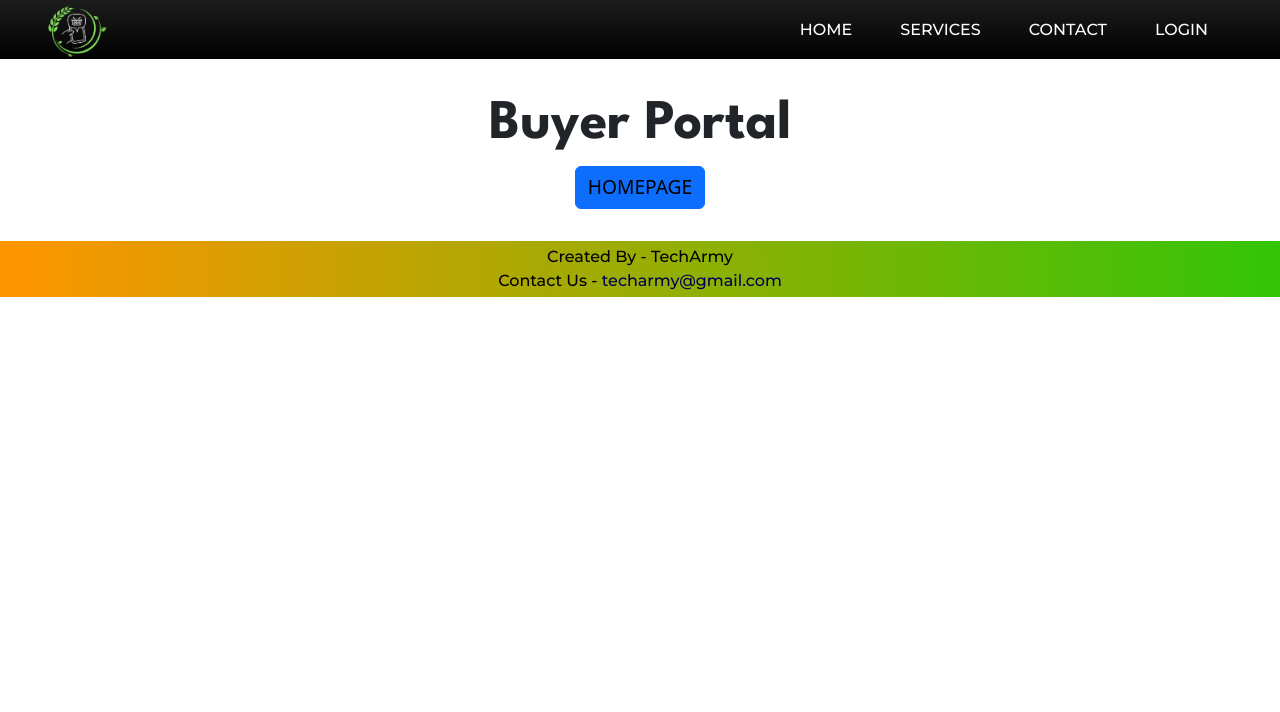
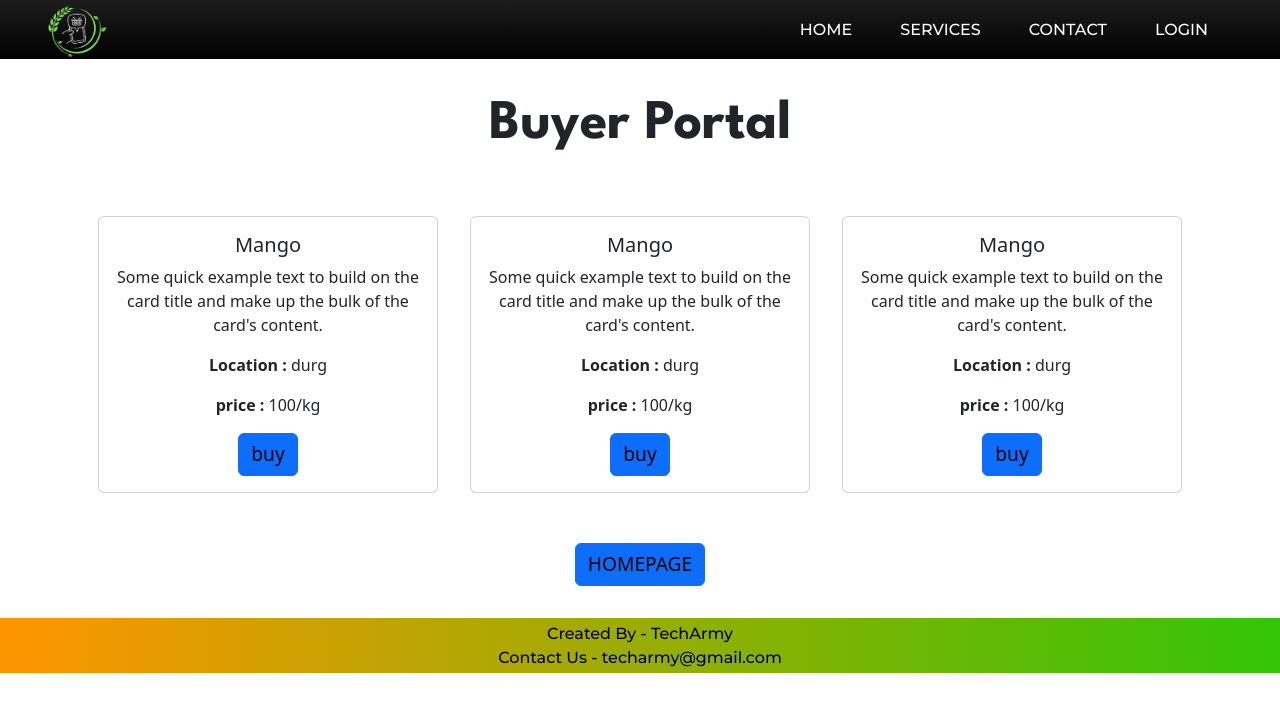
Before and after one commit to Gunanidhi-Trivedi/E-BAZAAR, a React (Vite) app in the folder E-Bazaar/: page /buyerportal in a window 1280 px wide. Shown: the top 712 px of the page. Built offline with nearby package versions, Linux system fonts and the light colour scheme.

Commit message:
edited some pages

```diff
--- a/E-Bazaar/src/components/comp1/Navbar.jsx
+++ b/E-Bazaar/src/components/comp1/Navbar.jsx
@@ -11,7 +11,7 @@ const Navbar = () => {
           <div>
             <div class="collapse navbar-collapse" id="navbarNavAltMarkup">
             <div class="navbar-nav">
-              <a class="nav-item nav-link text-white px-4" href="#home">HOME</a>
+              <a class="nav-item nav-link text-white px-4" href="/">HOME</a>
               <a class="nav-item nav-link text-white px-4" href="#services">SERVICES</a>
               <a class="nav-item nav-link text-white px-4" href="#contact">CONTACT</a>
               <a class="nav-item nav-link text-white px-4" href="#">LOGIN</a>
--- a/E-Bazaar/src/components/comp2/Farmer.jsx
+++ b/E-Bazaar/src/components/comp2/Farmer.jsx
@@ -6,8 +6,32 @@ import { Link } from 'react-router-dom'
 const Farmer = () => {
   return (
     <div className="farmer">
+      <div>
         <h1>Farmer Portal</h1>
-        <button class='btn btn-primary'><Link to="/#home" >HOMEPAGE</Link></button>
+      </div>
+      <div>
+        <div className='parent'>
+          <div class="px-3">
+            <div class="card">
+              <div class="card-body">
+                <h5 class="card-title">SELL</h5>
+                <p class="card-text">Some quick example text to build on the card title and make up the bulk of the card's content.</p>
+                <a href="#" class="btn btn-primary">SELL</a>
+              </div>
+            </div>
+          </div>
+          <div class="px-3">
+            <div class="card">
+              <div class="card-body">
+                <h5 class="card-title">PRE-ORDER</h5>
+                <p class="card-text">Some quick example text to build on the card title and make up the bulk of the card's content.</p>
+                <a href="#" class="btn btn-primary">pre-order</a>
+              </div>
+            </div>
+          </div>
+        </div>
+      </div>
+      {/* <button class='btn btn-primary'><Link to="/#home" >HOMEPAGE</Link></button> */}
     </div>
   )
 }
--- a/E-Bazaar/src/components/comp2/farmer.css
+++ b/E-Bazaar/src/components/comp2/farmer.css
@@ -16,3 +16,11 @@
     color: black;
     font-size: larger;
 }
+
+.parent{
+    display: flex;
+    flex-direction: row;
+    justify-content: center;
+    align-items: center;
+    padding: 50px;
+    }
--- a/E-Bazaar/src/components/comp3/Buyer.jsx
+++ b/E-Bazaar/src/components/comp3/Buyer.jsx
@@ -6,7 +6,50 @@ import { Link } from 'react-router-dom'
 const Buyer = () => {
   return (
     <div className="buyer">
+      <div>
         <h1>Buyer Portal</h1>
+      </div>
+      <div>
+      <div>
+        <div className='parent'>
+          <div class="px-3">
+            <div class="card">
+              <div class="card-body">
+                <h5 class="card-title">Mango</h5>
+                <p class="card-text">Some quick example text to build on the card title and make up the bulk of the card's content.</p>
+                <p class="card-text"><b>Location :</b> durg</p>
+                <p class="card-text"><b>price :</b> 100/kg</p>
+                <a href="#" class="btn btn-primary">buy</a>
+              </div>
+            </div>
+          </div>
+          <div class="px-3">
+            <div class="card">
+              <div class="card-body">
+                <h5 class="card-title">Mango</h5>
+                <p class="card-text">Some quick example text to build on the card title and make up the bulk of the card's content.</p>
+                <p class="card-text"><b>Location :</b> durg</p>
+                <p class="card-text"><b>price :</b> 100/kg</p>
+                <a href="#" class="btn btn-primary">buy</a>
+              </div>
+            </div>
+          </div>
+          <div class="px-3">
+            <div class="card">
+              <div class="card-body">
+                <h5 class="card-title">Mango</h5>
+                <p class="card-text">Some quick example text to build on the card title and make up the bulk of the card's content.</p>
+                <p class="card-text"><b>Location :</b> durg</p>
+                <p class="card-text"><b>price :</b> 100/kg</p>
+                <a href="#" class="btn btn-primary">buy</a>
+              </div>
+            </div>
+          </div>
+
+        </div>
+      </div>
+
+      </div>
         <button class='btn btn-primary'><Link to="/#home" >HOMEPAGE</Link></button>
     </div>
   )
```
